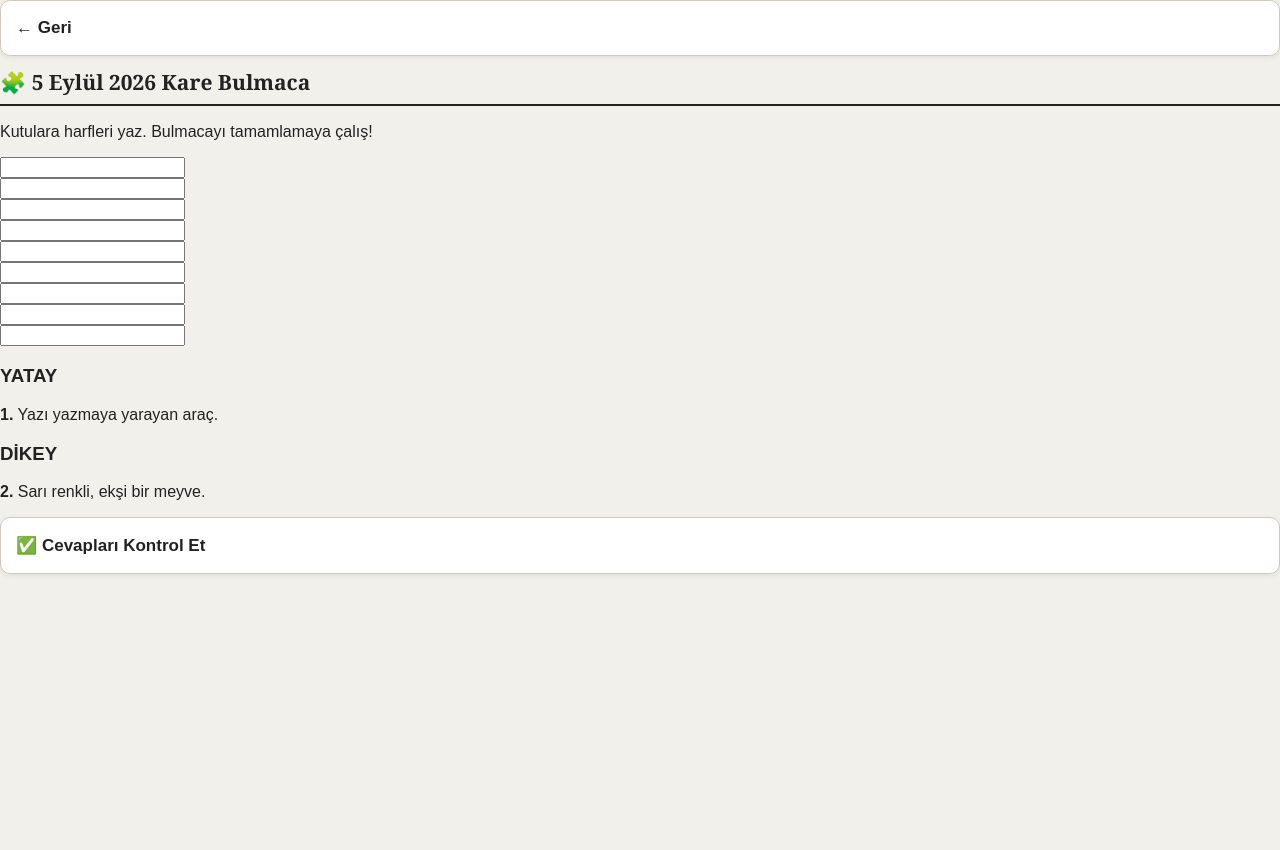
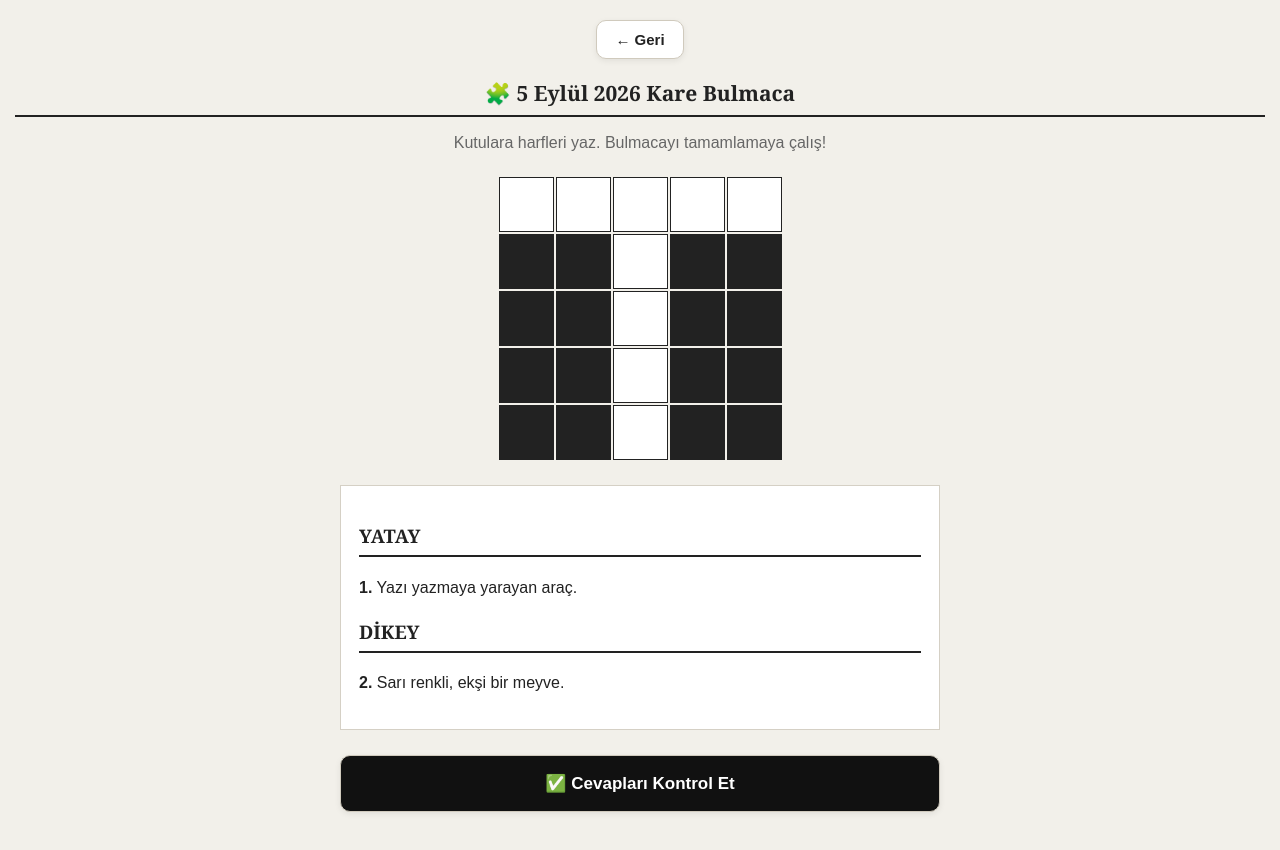
Before and after one commit to akncyunus-lab/zihin-gazetesi, a plain HTML site: page index.html in a window 1280 px wide. Both pictures are taken after a click on the button "🧩 Kare Bulmaca". Before the commit the page ends 800 px from the top, so only its background shows below. Drawn offline with Linux system fonts and the light colour scheme.

Commit message:
Update style.css

```diff
--- a/style.css
+++ b/style.css
@@ -113,3 +113,118 @@ font-size: 16px;
 padding: 16px 13px;
 }
 }
+/* KARE BULMACA */
+
+.crossword-screen {
+  min-height: 100vh;
+  background: #f2f0ea;
+  padding: 20px 15px 40px;
+  text-align: center;
+}
+
+.crossword-screen h2 {
+  font-family: Georgia, serif;
+  margin-top: 20px;
+}
+
+.crossword-info {
+  color: #666;
+  margin-bottom: 20px;
+}
+
+.back-button {
+  width: auto;
+  display: inline-block;
+  padding: 10px 18px;
+  margin: 0;
+  text-align: center;
+  font-size: 15px;
+  background: white;
+}
+
+.crossword-board {
+  display: grid;
+  grid-template-columns: repeat(5, 55px);
+  grid-template-rows: repeat(5, 55px);
+  gap: 2px;
+  justify-content: center;
+  margin: 25px auto;
+}
+
+.crossword-cell {
+  background: white;
+  border: 1px solid #222;
+  width: 55px;
+  height: 55px;
+}
+
+.crossword-cell input {
+  width: 100%;
+  height: 100%;
+  border: 0;
+  outline: none;
+  text-align: center;
+  font-size: 25px;
+  font-weight: bold;
+  text-transform: uppercase;
+  background: transparent;
+}
+
+.crossword-black {
+  width: 55px;
+  height: 55px;
+  background: #222;
+}
+
+.crossword-cell input.correct {
+  background: #b8e6b8;
+}
+
+.crossword-cell input.wrong {
+  background: #f2b5b5;
+}
+
+.crossword-questions {
+  max-width: 600px;
+  margin: 25px auto;
+  background: white;
+  padding: 18px;
+  text-align: left;
+  border: 1px solid #d5d0c5;
+}
+
+.crossword-questions h3 {
+  border-bottom: 2px solid #222;
+  padding-bottom: 7px;
+  font-family: Georgia, serif;
+}
+
+.crossword-questions p {
+  line-height: 1.5;
+}
+
+.check-button {
+  max-width: 600px;
+  margin: 10px auto;
+  text-align: center;
+  background: #111;
+  color: white;
+}
+
+@media (max-width: 400px) {
+
+  .crossword-board {
+    grid-template-columns: repeat(5, 48px);
+    grid-template-rows: repeat(5, 48px);
+  }
+
+  .crossword-cell,
+  .crossword-black {
+    width: 48px;
+    height: 48px;
+  }
+
+  .crossword-cell input {
+    font-size: 22px;
+  }
+}
```
